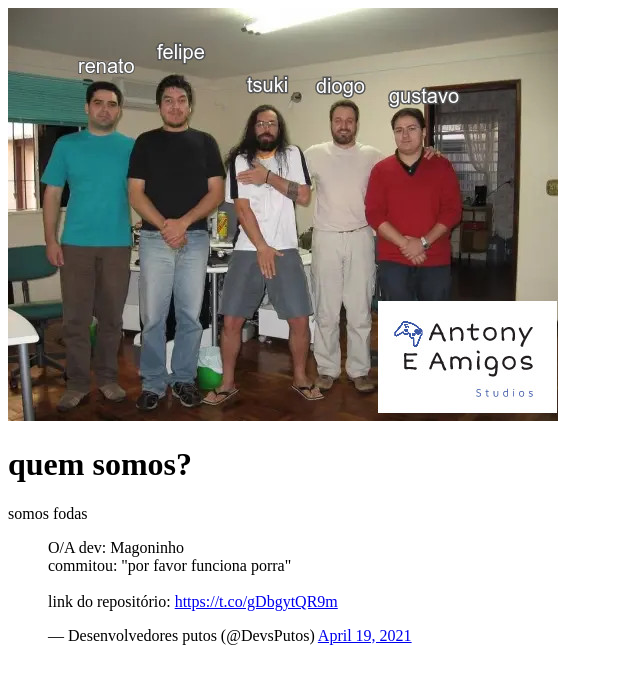
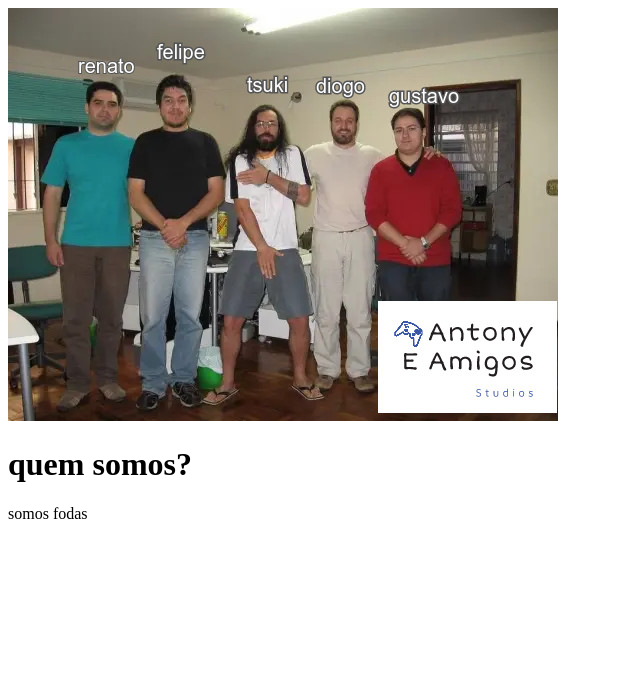
Before and after one commit to Antony-e-Amigos-Studios/Antony-e-Amigos-Studios.github.io, a plain HTML site: page index.html in a window 1280 px wide. Shown: the whole page, without its empty margins (0-640 px from the left). Drawn offline with Linux system fonts and the light colour scheme.

Commit message:
nao funcionou :(

```diff
--- a/index.html
+++ b/index.html
@@ -10,6 +10,5 @@
     <img src="image.jpg" alt="foto">
     <h1>quem somos?</h1>
     <p>somos fodas</p>
-    <blockquote class="twitter-tweet"><p lang="pt" dir="ltr">O/A dev: Magoninho<br>commitou: &quot;por favor funciona porra&quot;<br><br>link do repositório: <a href="https://t.co/gDbgytQR9m">https://t.co/gDbgytQR9m</a></p>&mdash; Desenvolvedores putos (@DevsPutos) <a href="https://twitter.com/DevsPutos/status/1383976267486167054?ref_src=twsrc%5Etfw">April 19, 2021</a></blockquote> <script async src="https://platform.twitter.com/widgets.js" charset="utf-8"></script>
 </body>
 </html>
```
